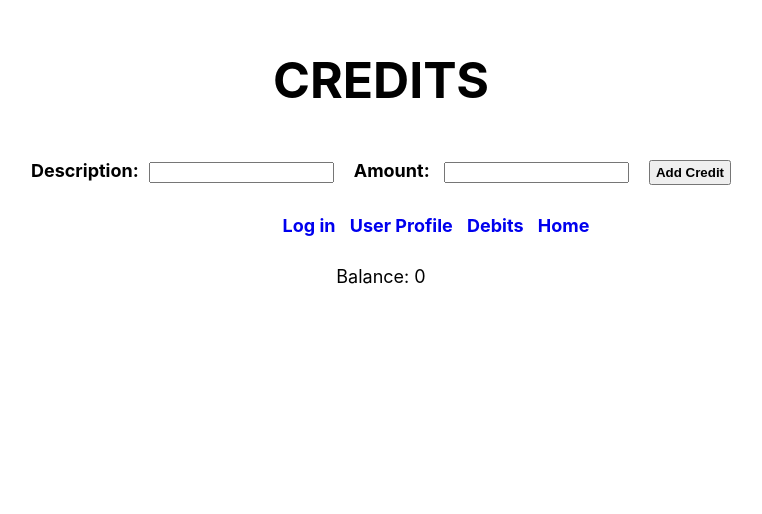
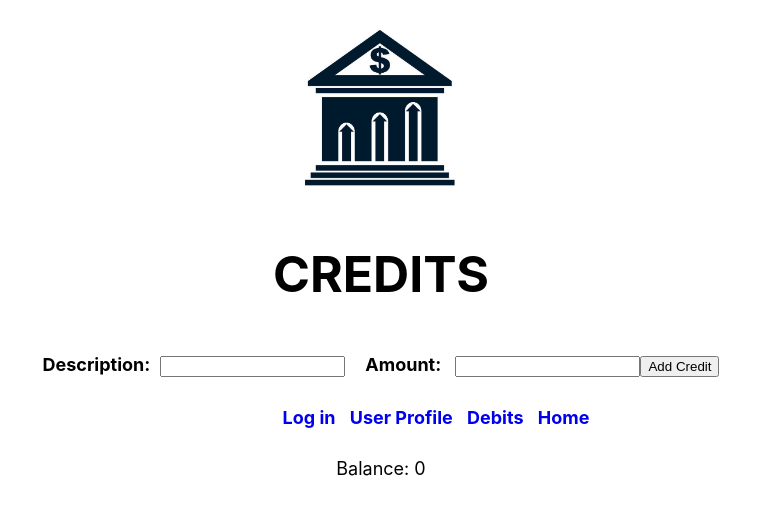
Before and after one commit to Ftsering81/Bank-of-React, a React (Create React App) app: page /credits in a window 1280 px wide. Shown: the top 514 px of the page, without its empty margins (259-1021 px from the left). Built offline with nearby package versions, Linux system fonts and the light colour scheme; no server answers.

Commit message:
Added bank image to all views and made minor styling changes

```diff
--- a/src/components/AccountBalance.js
+++ b/src/components/AccountBalance.js
@@ -7,7 +7,7 @@ class AccountBalance extends Component {
     render() {
         return (
             <div className="balance">
-                <p style={{textAlign: 'center'}}> Balance: {this.props.accountBalance} </p>
+                <p style={{fontSize: 'large'}}> Balance: {this.props.accountBalance} </p>
             </div>
         );
     }
--- a/src/components/Credit.js
+++ b/src/components/Credit.js
@@ -16,7 +16,8 @@ function Credit (props) {
         return (<li key={key}> {credit.description} {credit.amount} {credit.date}</li>)
     })
     return (
-        <div>
+        <div className="Credits">
+            <img src="bank.jpeg" alt="bank"/>
             <h1> CREDITS </h1>
             <ul> {creditListItems} </ul>
             <form onSubmit={props.addCredit}>
--- a/src/components/Debit.js
+++ b/src/components/Debit.js
@@ -21,6 +21,7 @@ function Debit(props) {
     //returns the view to render/display
     return(
         <div className="Debits">
+            <img src="bank.jpeg" alt="bank"/>
             <h1> DEBITS </h1>
             <div className="debitsList">
                 <ul> {debitsListItems} </ul>
@@ -30,7 +31,7 @@ function Debit(props) {
                 <input type="text" name="description"/>
                 <label htmlFor="amount"> Amount: </label>
                 <input type="text" name="amount"/>
-                <button type ="submit"> Add Debit </button>
+                <button type ="submit" id="addButton"> Add Debit </button>
             </form>
             <NavigationLinks forView="Debit"/> {/* the nagivation links */}
             <AccountBalance accountBalance={props.accountBalance}/>
--- a/src/components/Login.js
+++ b/src/components/Login.js
@@ -42,6 +42,7 @@ class LogIn extends Component {
         //else
         return (
             <div className="Login">
+                <img src="bank.jpeg" alt="bank"/>
                 <h1> Log In </h1>
                 <form onSubmit={this.handleSubmit}>
                     <div>
@@ -52,7 +53,7 @@ class LogIn extends Component {
                         <label htmlFor="password">Password</label>
                         <input type="text" name="password" />
                     </div>
-                    <button>Log In</button>
+                    <button id="LoginButton">Log In</button>
                 </form>
                 <NavigationLinks forView="Login"/>
             </div>
--- a/src/components/NavigationLinks.js
+++ b/src/components/NavigationLinks.js
@@ -11,7 +11,7 @@ function NavigationLinks(props) {
                 <span> <Link to= "/debits" style={{textDecoration:"none"}}>Debits</Link> </span>
                 <span> <Link to= "/credits" style={{textDecoration:"none"}}>Credits</Link>  </span>
             </div>
-        )
+        );
     }
     else if(props.forView === "Debit") {
         return (
--- a/src/components/UserProfile.js
+++ b/src/components/UserProfile.js
@@ -9,6 +9,7 @@ class UserProfile extends Component {
     render() {
         return(
             <div className='UserProfile'>
+                <img src="bank.jpeg" alt="bank"/>
                 <h1> User Profile</h1>
 
                 <div className="userName"> Username: {this.props.userName} </div>
--- a/src/components/css/Debit.css
+++ b/src/components/css/Debit.css
@@ -2,15 +2,15 @@
     text-align: center;
 }
 ul {
+    font-size: large;
     text-align: center;
-    list-style: none;
-    font-size: large;
+    list-style: inside; /* Ensures the bullet points are also centered*/
 }
 
 label[for="amount"] {
     margin-left: 20px;
 }
 
-button {
+#addButton {
     margin-left: 20px;
 }
--- a/src/components/css/Home.css
+++ b/src/components/css/Home.css
@@ -6,11 +6,3 @@ img {
     height: 200px;
     width: 200;
 }
-
-span {
-    margin-left: 10px;
-}
-
-.balance {
-    font-size: large;
-}
--- a/src/components/css/Login.css
+++ b/src/components/css/Login.css
@@ -2,17 +2,18 @@
   text-align: center;
 }
 
-h1 {
+h1 { /* applies to all h1 elements in the application */
   text-align: center;
-  margin-top: 50px;
+  margin-top: 40px;
   font-size: 50px;
 }
-form {
+
+form { /* applies to all form elements in the application */
     text-align: center;
     margin-top: 50px;
 }
 
-label {
+label { /* applies to all label elements in the application */
     text-align: center;
     margin-right: 10px;
     font-size: large;
@@ -30,7 +31,7 @@ input[name="password"] {
     margin-left: 10px;
 }
 
-button {
+#LoginButton { /* applies to all button elements in the application */
     margin-left: 210px;
     padding: 3px 5px 3px 5px;
     font-weight: bold;
--- a/src/components/css/NavigationLinks.css
+++ b/src/components/css/NavigationLinks.css
@@ -1,11 +1,14 @@
+span {
+    margin-left: 10px;
+}
 .loginNav {
-    margin-left: 100px;
     margin-top: 30px;
     font-size: large;
     font-weight: bold;
 }
 ß
 .homeNav {
+    margin-top: 30px;
     font-size: large;
     font-weight: bold;
 }
--- a/src/components/css/UserProfile.css
+++ b/src/components/css/UserProfile.css
@@ -1,8 +1,5 @@
 .UserProfile {
     text-align: center;
-}
-h1 {
-    font-size: 50px;
 }
 
 .userName {
@@ -12,5 +9,4 @@ h1 {
 
 .memberSince {
     font-size: large;
-    margin-bottom: 20px;
 }
--- a/src/index.css
+++ b/src/index.css
@@ -11,3 +11,13 @@ code {
   font-family: source-code-pro, Menlo, Monaco, Consolas, 'Courier New',
     monospace;
 }
+
+.homeNav {
+  font-size: large;
+  font-weight: bold;
+  margin-bottom: 30px;
+}
+
+.Credits {
+  text-align: center;
+}
```
Lines whose indentation alone changed are shown as unchanged.
